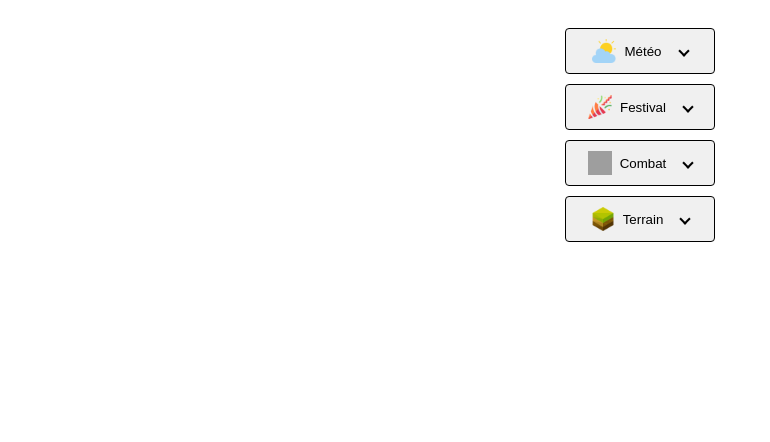
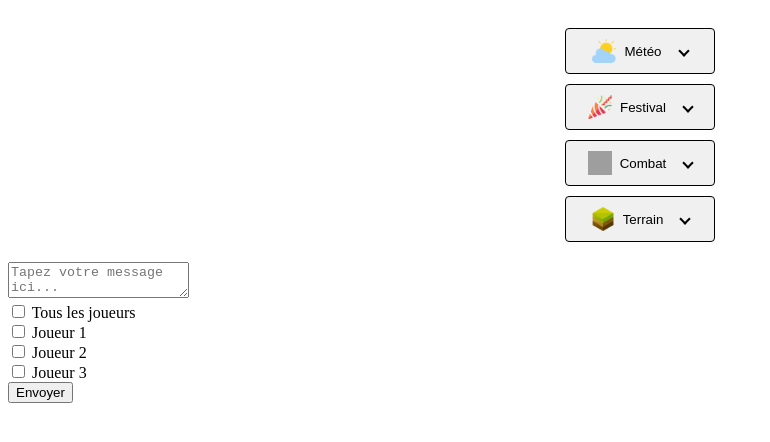
Before and after one commit to ValentinMascaro/cdscp-23-24-supportJdr, an Angular app in the folder Support_Jdr/: page /MainInterfaceMjComponent in a window 1280 px wide. Shown: the top 442 px of the page, without its empty margins (0-770 px from the left). Built offline with nearby package versions, Linux system fonts and the light colour scheme; grey boxes are pictures that could not be loaded.

Commit message:
ajout interface messagerie

```diff
--- a/Support_Jdr/src/app/Dispositif_Mj/main-interface-mj/main-interface-mj.component.html
+++ b/Support_Jdr/src/app/Dispositif_Mj/main-interface-mj/main-interface-mj.component.html
@@ -24,3 +24,24 @@
       [options]="optionsForTerrainButton">
     </app-ambiance-button>
   </div>
+
+
+
+
+<!-- main-interface-mj.component.html -->
+<div class="message-box">
+  <textarea [(ngModel)]="messageContent" placeholder="Tapez votre message ici..."></textarea>
+  <div class="recipients">
+    <label>
+      <input type="checkbox" [(ngModel)]="sendToAllPlayers" (change)="toggleAllPlayers()">
+      Tous les joueurs
+    </label>
+    <div *ngFor="let player of players">
+      <label>
+        <input type="checkbox" [(ngModel)]="player.selected" [disabled]="sendToAllPlayers">
+        {{ player.pseudo }}
+      </label>
+    </div>
+  </div>
+  <button (click)="sendMessage()">Envoyer</button>
+</div>
--- a/Support_Jdr/src/app/Dispositif_Mj/main-interface-mj/main-interface-mj.component.ts
+++ b/Support_Jdr/src/app/Dispositif_Mj/main-interface-mj/main-interface-mj.component.ts
@@ -1,26 +1,55 @@
 import { Component } from '@angular/core';
+import { CommonModule } from '@angular/common';
 import { AmbianceButtonComponent } from '../ambiance-button/ambiance-button.component';
-import { Player, PlayersStatComponent } from '../players-stats/players-stats.component';
+import { FormsModule, ReactiveFormsModule } from '@angular/forms';
+
+interface Player {
+  pseudo: string;
+  selected?: boolean;
+}
 
 @Component({
   selector: 'app-main-interface-mj',
   styleUrls: ['./main-interface-mj.component.css'],
   templateUrl: './main-interface-mj.component.html',
-  imports: [AmbianceButtonComponent, PlayersStatComponent],
+  imports: [AmbianceButtonComponent, FormsModule, ReactiveFormsModule, CommonModule],
   standalone: true
 })
+export class MainInterfaceMjComponent {
+  players: Player[] = [
+    { pseudo: 'Joueur 1', selected: false },
+    { pseudo: 'Joueur 2', selected: false },
+    { pseudo: 'Joueur 3', selected: false },
+  ];
 
-
-export class MainInterfaceMjComponent {
   optionsForMeteoButton = ['Option 1A', 'Option 1B', 'Option 1C'];
   optionsForFestivalButton = ['Option 2A', 'Option 2B'];
   optionsForCombatButton = ['Option 3A', 'Option 3B', 'Option 3C', 'Option 3D'];
   optionsForTerrainButton = ['Option 3A', 'Option 3B', 'Option 3C', 'Option 3D'];
-}
 
 
-export class ParentComponent {
-  players: Player[] = [
-    // Vos données de joueurs ici
-  ];
+
+  sendToAllPlayers = false;
+  messageContent = '';
+  messageRecipient: 'all' | 'selected' | string = ''; // initialisé à une chaîne vide
+
+  sendMessage(): void {
+    if (this.sendToAllPlayers) {
+      console.log('Envoyer à tous:', this.messageContent);
+    } else {
+      const selectedPlayers = this.players.filter(player => player.selected);
+      console.log('Envoyer aux joueurs sélectionnés:', selectedPlayers.map(p => p.pseudo), this.messageContent);
+    }
+    this.resetForm();
+  }
+
+  toggleAllPlayers(): void {
+    this.players.forEach(player => player.selected = false);
+  }
+
+  resetForm(): void {
+    this.messageContent = '';
+    this.sendToAllPlayers = false;
+    this.players.forEach(player => player.selected = false);
+  }
 }
```
Also changed, not shown: Support_Jdr/src/app/Dispositif_Mj/main-interface-mj/main-interface-mj.component.css (+8 -0 lines).
